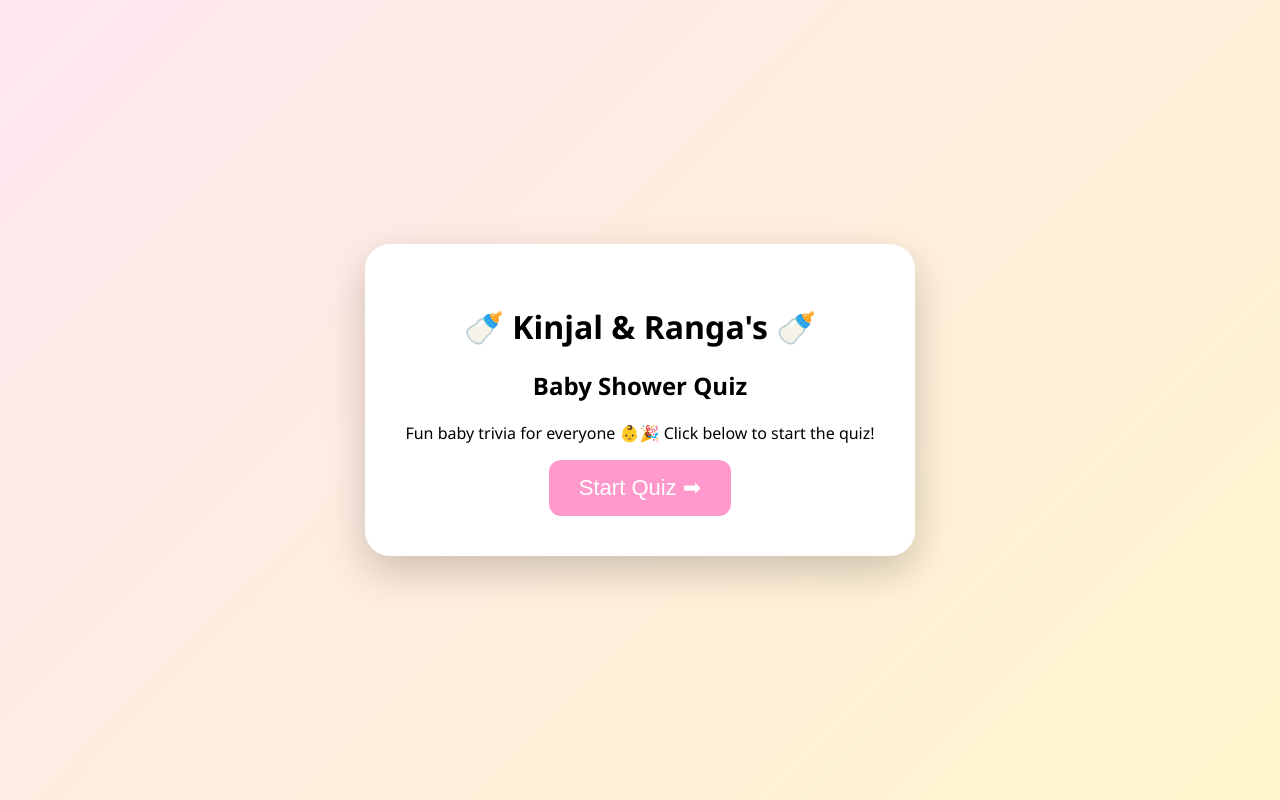
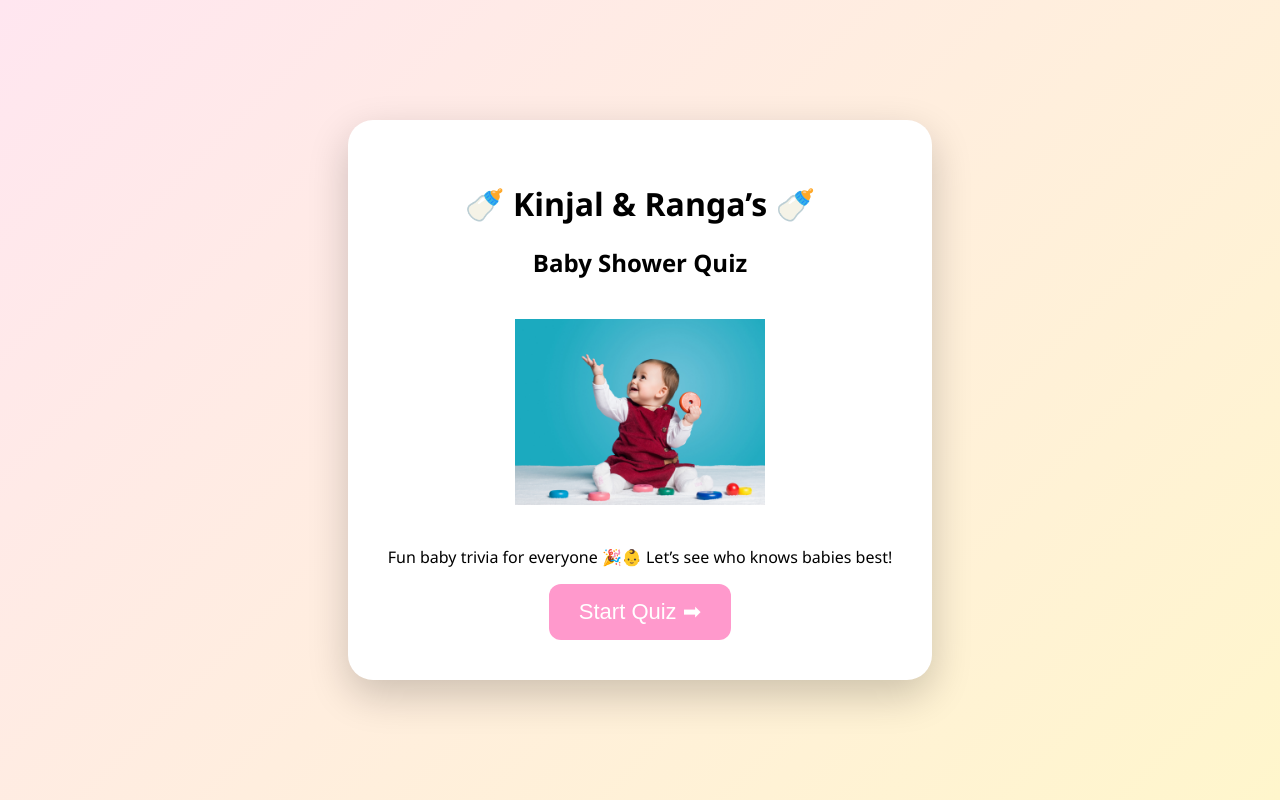
Before and after one commit to RMC02RMC/kinjal-ranga-baby-shower-quiz, a plain HTML site: page index.html in a window 1280 px wide. Drawn offline with Linux system fonts and the light colour scheme.

Commit message:
Update index.html

```diff
--- a/index.html
+++ b/index.html
@@ -1,19 +1,20 @@
 <!DOCTYPE html>
-<html lang="en">
+<html>
 <head>
-  <meta charset="UTF-8">
-  <title>Welcome | Baby Shower Quiz</title>
+  <title>Baby Shower Quiz</title>
   <link rel="stylesheet" href="style.css">
 </head>
 <body>
 
 <div class="welcome-container">
-    <h1>🍼 Kinjal & Ranga's 🍼</h1>
+  <h1>🍼 Kinjal & Ranga’s 🍼</h1>
   <h2>Baby Shower Quiz</h2>
 
+  <img src="images/baby-quiz.png" class="welcome-img" alt="Baby Quiz">
+
   <p class="welcome-text">
-      Fun baby trivia for everyone 👶🎉
-      Click below to start the quiz!
+    Fun baby trivia for everyone 🎉👶
+    Let’s see who knows babies best!
   </p>
 
   <a href="quiz.html">
```
Lines whose indentation alone changed are shown as unchanged.
